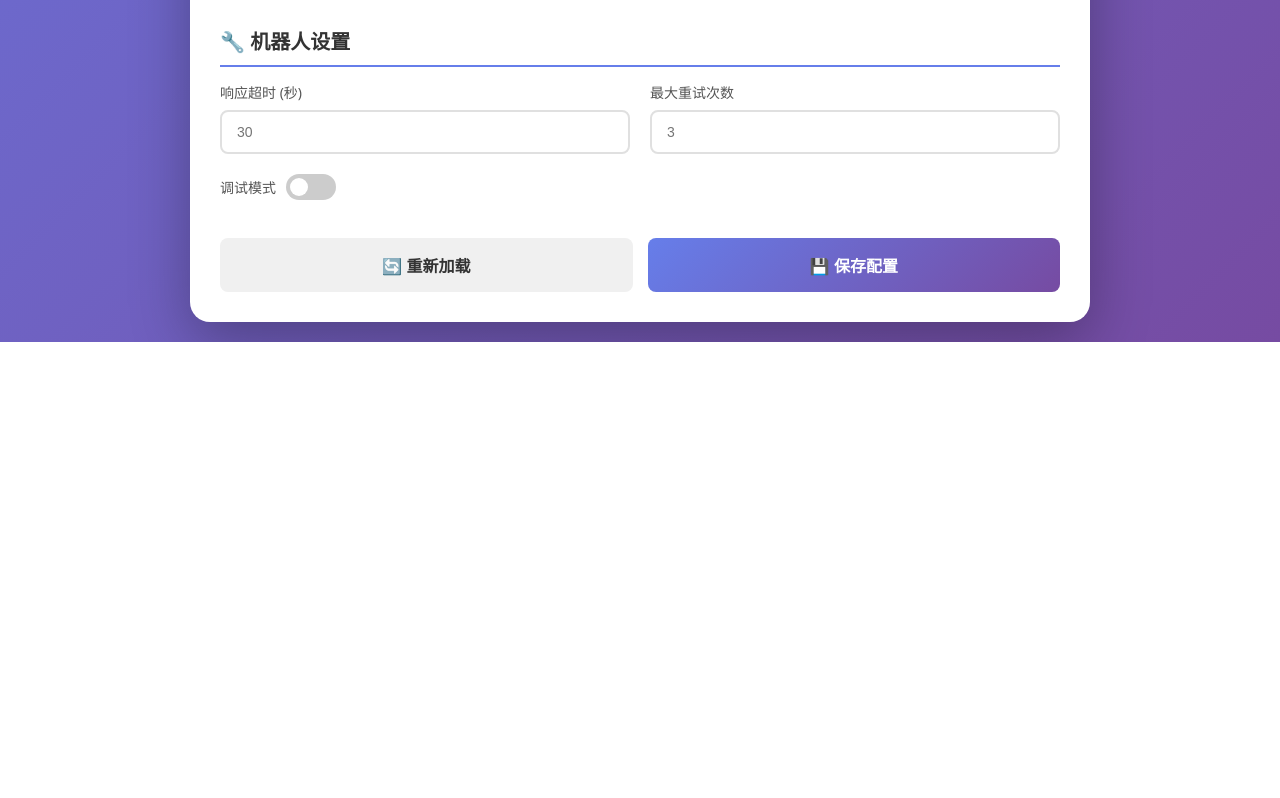
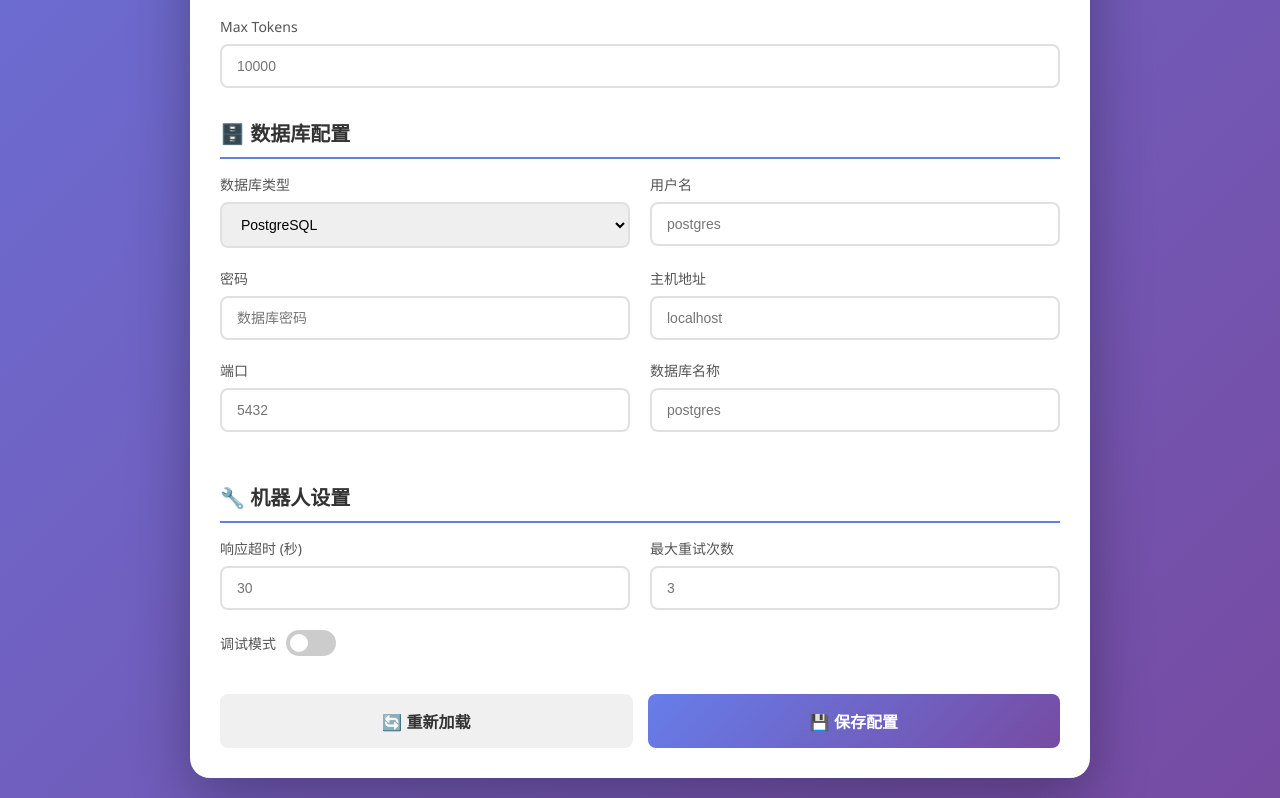
Before and after one commit to HuanXX525/MCAgent-Langchain, a plain HTML site: page web/index.html in a window 1280 px wide. Shown: the part 1205-2003 px from the top of the page. Before the commit the page ends 1547 px from the top, so only its background shows below. Drawn offline with Linux system fonts and the light colour scheme; no server answers.

Commit message:
更新配置

```diff
--- a/web/index.html
+++ b/web/index.html
@@ -258,6 +258,10 @@
                         <label for="bot-name">机器人名称</label>
                         <input type="text" id="bot-name" name="name" placeholder="Alice">
                     </div>
+                    <div class="form-group">
+                        <label for="saveslot">存档槽位</label>
+                        <input type="text" id="saveslot" name="saveslot" placeholder="default_save_slot">
+                    </div>
                 </div>
 
                 <div class="section">
@@ -301,6 +305,45 @@
                 </div>
 
                 <div class="section">
+                    <div class="section-title">🗄️ 数据库配置</div>
+                    <div class="form-row">
+                        <div class="form-group">
+                            <label for="db-type">数据库类型</label>
+                            <select id="db-type" name="db.db">
+                                <option value="postgresql">PostgreSQL</option>
+                                <option value="mysql">MySQL</option>
+                                <option value="sqlite">SQLite</option>
+                                <option value="mongodb">MongoDB</option>
+                            </select>
+                        </div>
+                        <div class="form-group">
+                            <label for="db-user">用户名</label>
+                            <input type="text" id="db-user" name="db.user" placeholder="postgres">
+                        </div>
+                    </div>
+                    <div class="form-row">
+                        <div class="form-group">
+                            <label for="db-password">密码</label>
+                            <input type="password" id="db-password" name="db.password" placeholder="数据库密码">
+                        </div>
+                        <div class="form-group">
+                            <label for="db-host">主机地址</label>
+                            <input type="text" id="db-host" name="db.host" placeholder="localhost">
+                        </div>
+                    </div>
+                    <div class="form-row">
+                        <div class="form-group">
+                            <label for="db-port">端口</label>
+                            <input type="number" id="db-port" name="db.port" placeholder="5432">
+                        </div>
+                        <div class="form-group">
+                            <label for="db-name">数据库名称</label>
+                            <input type="text" id="db-name" name="db.database" placeholder="postgres">
+                        </div>
+                    </div>
+                </div>
+
+                <div class="section">
                     <div class="section-title">🔧 机器人设置</div>
                     <div class="form-row">
                         <div class="form-group">
```
